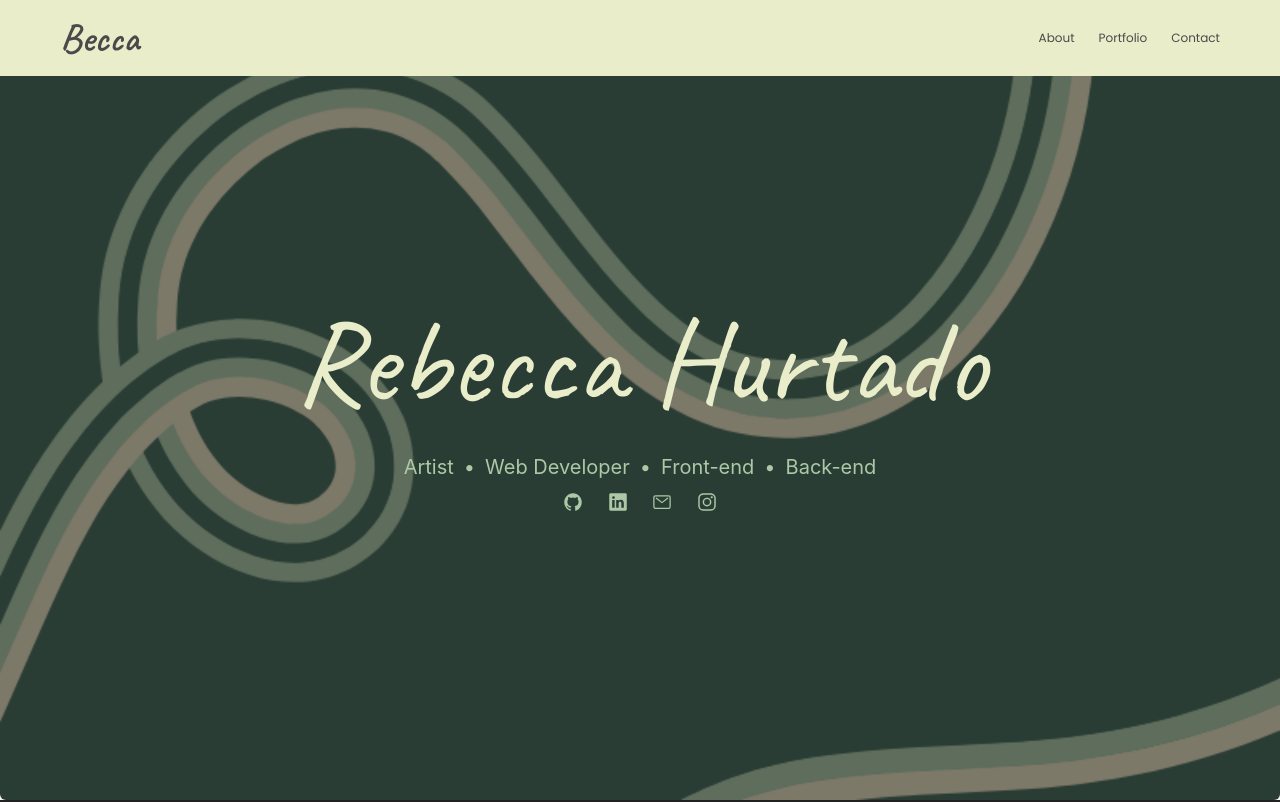
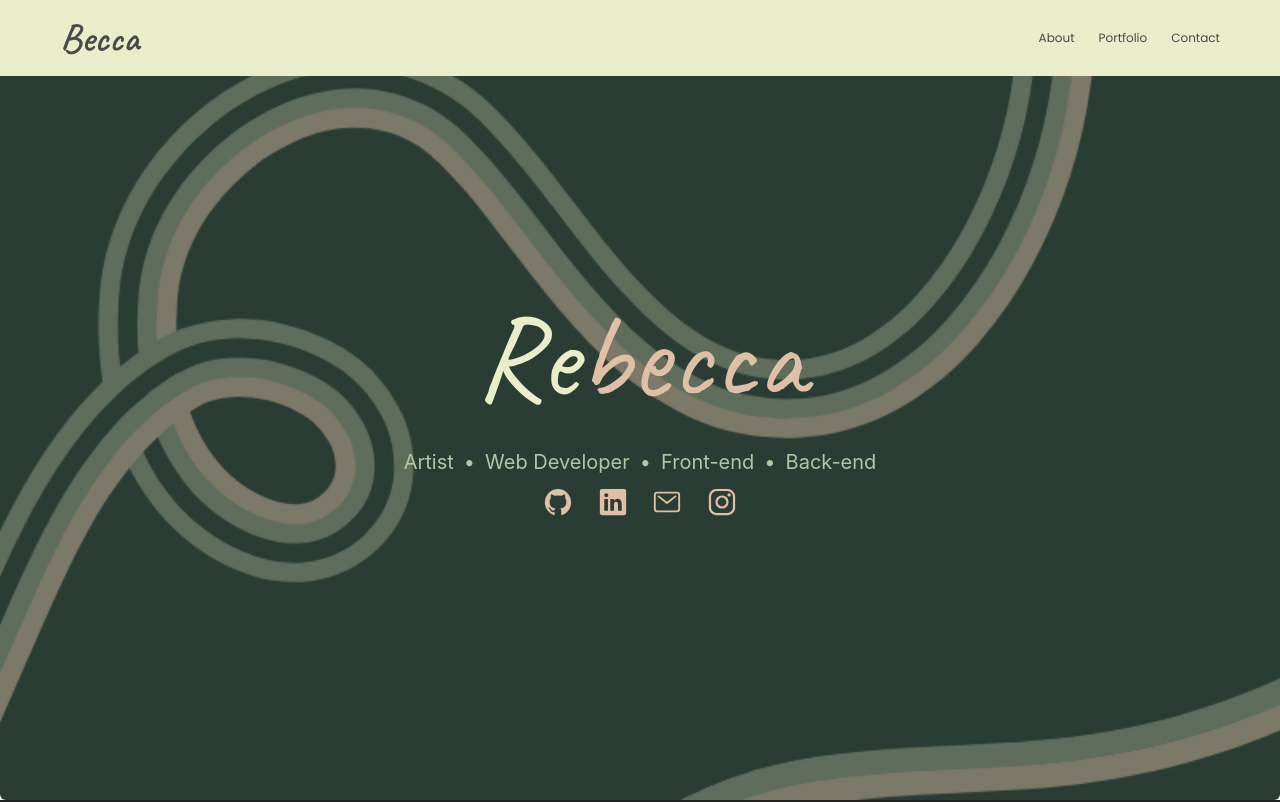
Before and after one commit to BeccaHurtado/bex, a plain HTML site: page index.html in a window 1280 px wide. Shown: the top 802 px of the page. Drawn offline with nearby package versions, Linux system fonts and the light colour scheme.

Commit message:
changing colors of header

```diff
--- a/index.html
+++ b/index.html
@@ -54,7 +54,7 @@
         </figure>
       </div> -->
       <div class="container has-text-centered">
-        <p class="name">Rebecca Hurtado</p>
+        <p class="name">Re<span class="becca">becca</span></p>
         <div>
           <p class="summary">Artist<span class="dot">•</span>Web Developer<span class="dot">•</span>Front-end<span class="dot">•</span>Back-end</p>
           <p class="description"></p>
--- a/style.css
+++ b/style.css
@@ -29,13 +29,17 @@
     /* border-bottom: 10px double #ACC8A6; */
 }
 
+.becca {
+    color: #dfbfa6;
+}
+
 .summary {
     color: #ACC8A6;
     font-size: 20px;
 }
 
 .description {
-    color: #e9edc9;
+    color: #9ca68a;
 }
 
 .dot {
@@ -44,7 +48,7 @@
 }
 
 ion-icon {
-    color: #ACC8A6;
-    font-size: 20px;
+    color: #dfbfa6;
+    font-size: 30px;
     padding: 10px;
   }
```
Also changed, not shown: 2 other files.
